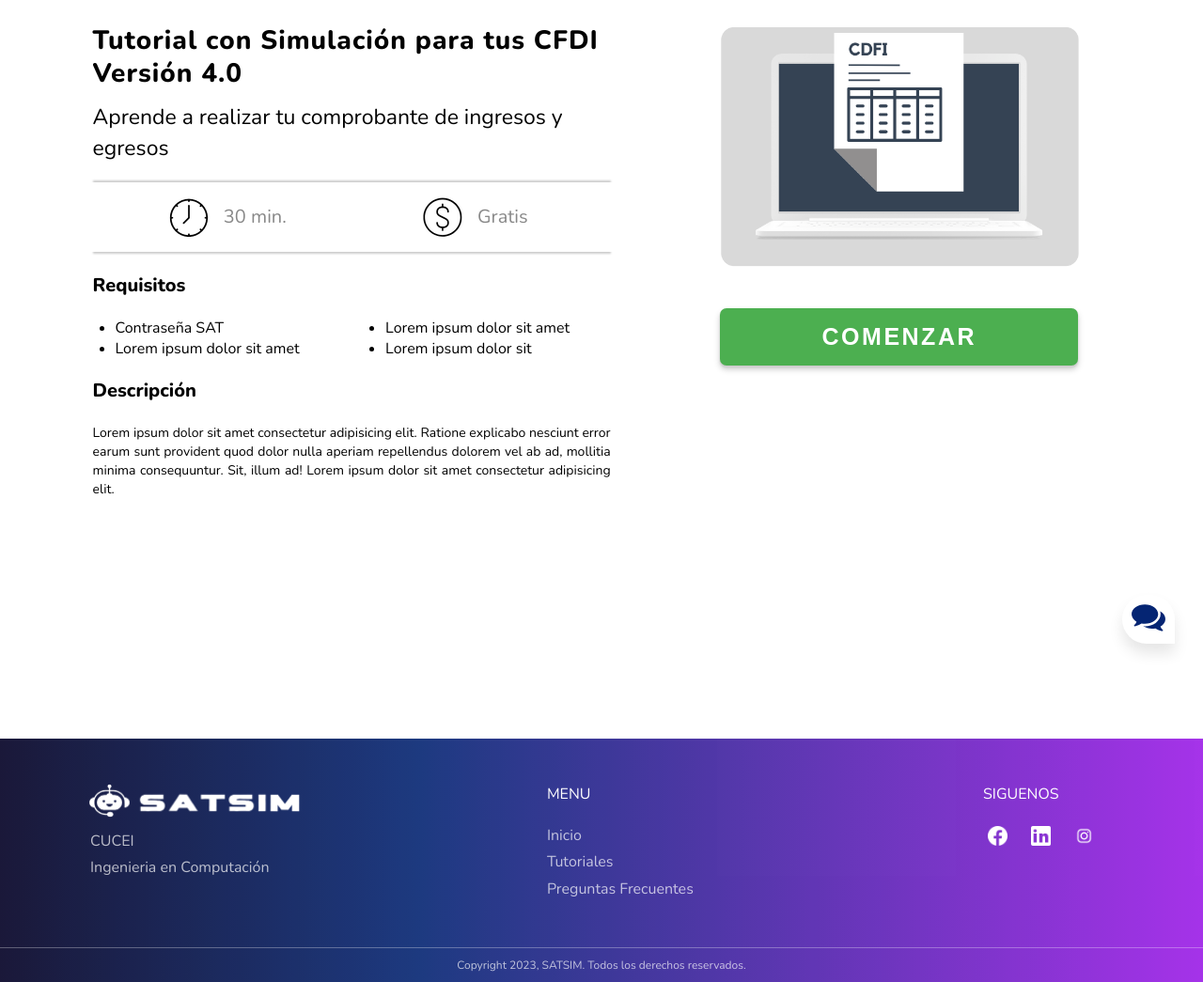
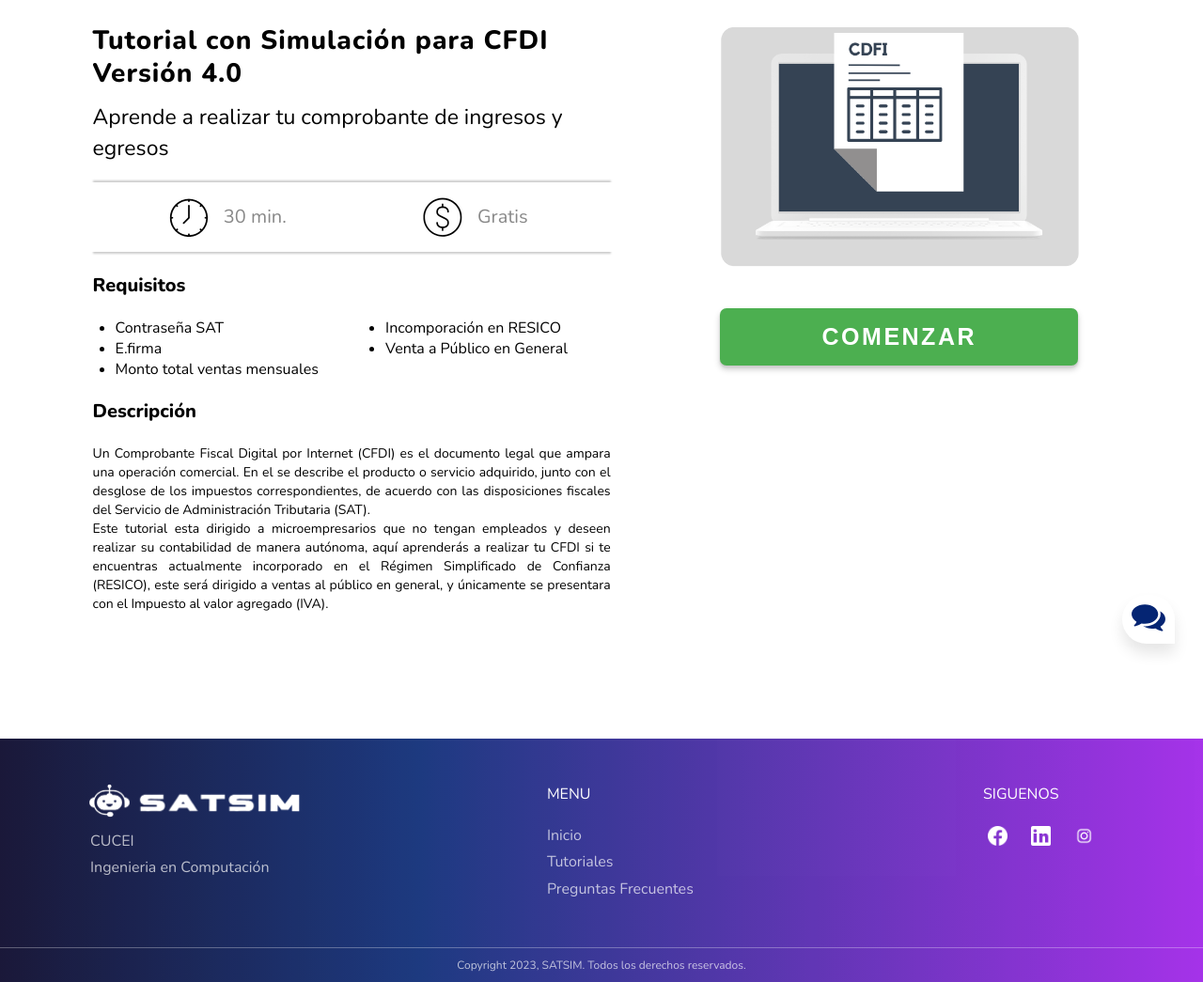
Before and after one commit to JESG-27/TUTOR-SAT, a Flask app: page /CFDI in a window 1280 px wide. Shown: the part 85-1130 px from the top of the page at 94% size. Run offline with Flask 3, Linux system fonts and the light colour scheme.

Commit message:
Cambio texto

```diff
--- a/SAT-Modular/templates/CFDI.html
+++ b/SAT-Modular/templates/CFDI.html
@@ -8,7 +8,7 @@
 {% block body %}
     <div class="CFDI-container">
         <div class="CFDI-content1">
-            <h1 class="CFDI">Tutorial con Simulación para tus CFDI Versión 4.0</h1>
+            <h1 class="CFDI">Tutorial con Simulación para CFDI Versión 4.0</h1>
             <h3 class="CFDI">Aprende a realizar tu comprobante de ingresos y egresos</h3>
             <div class="CFDI-container-icons">
                 <div class="CFDI-content">
@@ -27,18 +27,19 @@
                 <div class="CFDI-content">
                     <ul class="list2">
                         <li>Contraseña SAT</li>
-                        <li>Lorem ipsum dolor sit amet</li>
+                        <li>E.firma</li>
+                        <li>Monto total ventas mensuales</li>
                     </ul>
                 </div>
                 <div class="CFDI-content">
                     <ul class="list2">
-                        <li>Lorem ipsum dolor sit amet</li>
-                        <li>Lorem ipsum dolor sit</li>
+                        <li>Incomporación en RESICO</li>
+                        <li>Venta a Público en General</li>
                     </ul>
                 </div>
             </div>
             <h2 class="CFDI">Descripción</h2>
-            <p class="CFDI">Lorem ipsum dolor sit amet consectetur adipisicing elit. Ratione explicabo nesciunt error earum sunt provident quod dolor nulla aperiam repellendus dolorem vel ab ad, mollitia minima consequuntur. Sit, illum ad! Lorem ipsum dolor sit amet consectetur adipisicing elit.</p>
+            <p class="CFDI">Un Comprobante Fiscal Digital por Internet (CFDI) es el documento legal que ampara una operación comercial. En el se describe el producto o servicio adquirido, junto con el desglose de los impuestos correspondientes, de acuerdo con las disposiciones fiscales del Servicio de Administración Tributaria (SAT). <br> Este tutorial esta dirigido a microempresarios que no tengan empleados y deseen realizar su contabilidad de manera autónoma, aquí aprenderás a realizar tu CFDI si te encuentras actualmente incorporado en el Régimen Simplificado de Confianza (RESICO), este será dirigido a ventas al público en general, y únicamente se presentara con el Impuesto al valor agregado (IVA).</p>
         </div>
         <div class="CFDI-content2 right">
             <center><img class="view-img" src="{{ url_for('static', filename='images/imgCFDI.png') }}" alt="CFDI"></center>
```
Also changed, not shown: SAT-Modular/templates/declaraciones.html (+6 -6 lines).
